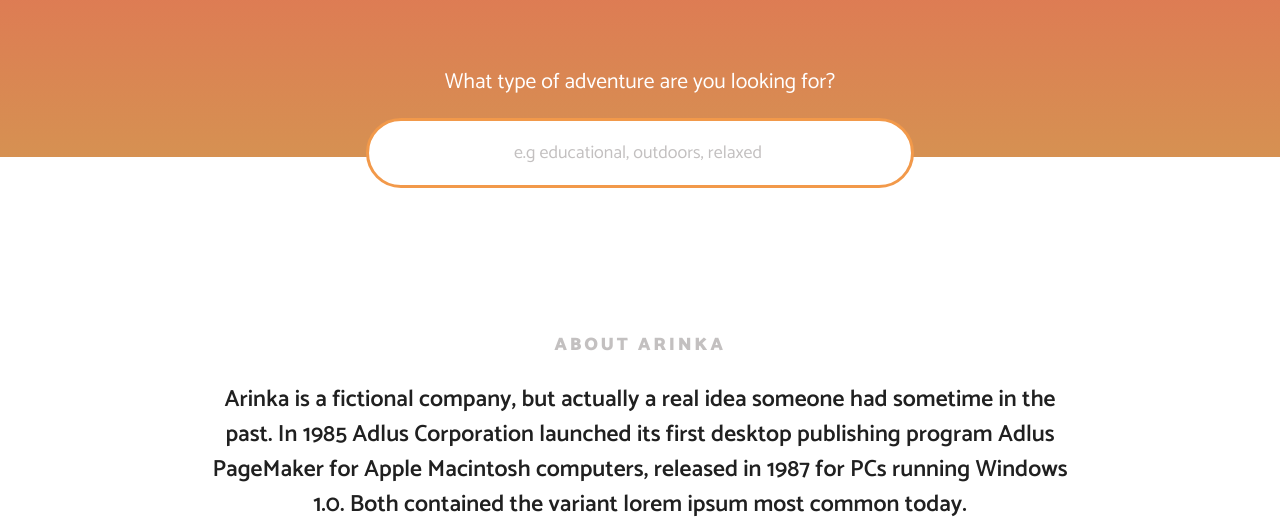
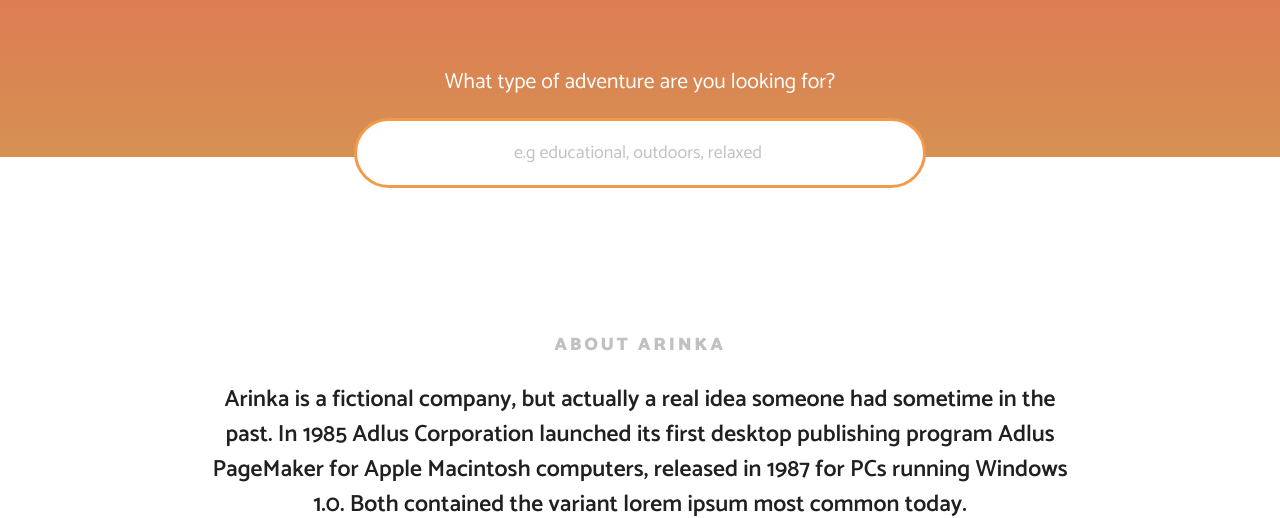
Before and after one commit to whizkydee/frontstack-arinka, a website: page index.html in a window 1280 px wide. Shown: the part 283-801 px from the top of the page. Drawn offline with nearby package versions, Linux system fonts and the light colour scheme; files that its build step writes are made by us from their sources.

Commit message:
Increase input width

```diff
--- a/src/sass/components/_hero.scss
+++ b/src/sass/components/_hero.scss
@@ -20,7 +20,7 @@
     padding: 17px 20px;
     font-weight: 400;
     color: #757575;
-    width: 80%;
+    width: 83.813%;
     &::placeholder { color: #C3C0C0; }
     &::-moz-placeholder { color: #C3C0C0; }
     &::-webkit-input-placeholder { color: #C3C0C0; }
```
